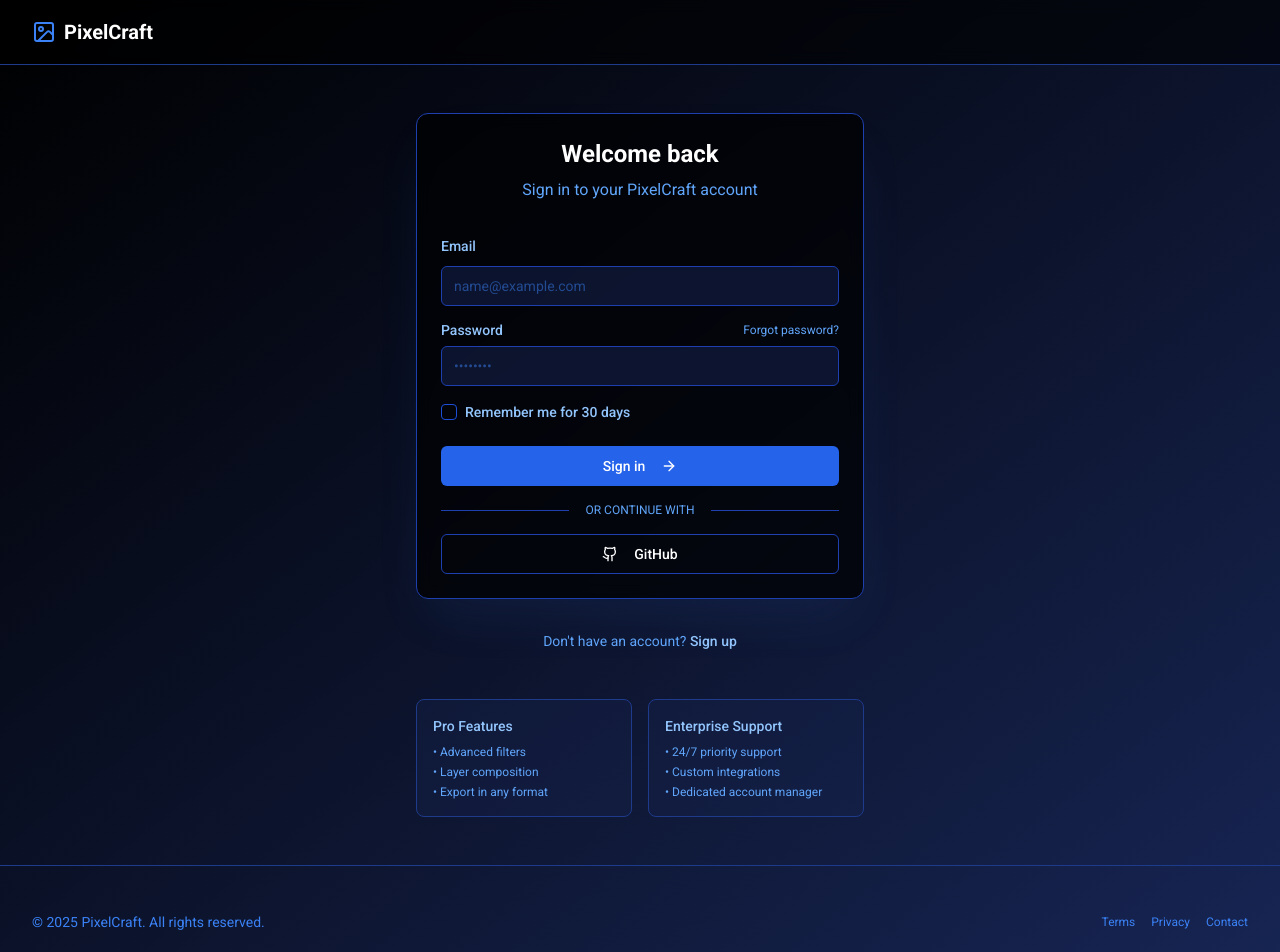
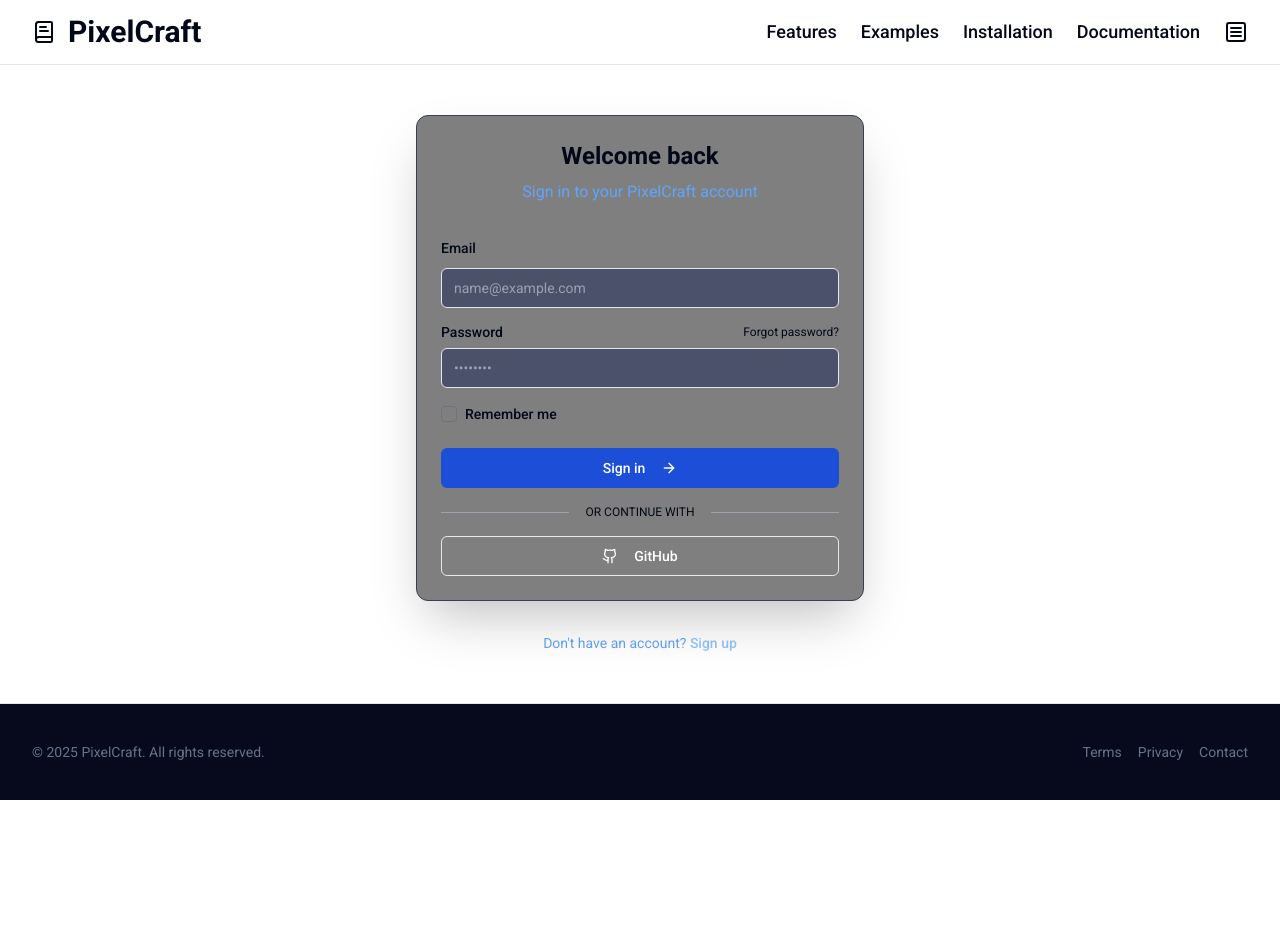
Before and after one commit to Aditay-Singh06/pixcel-craft, a Next.js app in the folder frontend/: page /main/login in a window 1280 px wide. Shown: the top 952 px of the page. After the commit the page ends 800 px from the top, so only its background shows below. Built offline with nearby package versions, Linux system fonts and the light colour scheme.

Commit message:
add footer component with links to terms, privacy, and contact

```diff
--- /dev/null
+++ b/frontend/components/Footer.jsx
@@ -0,0 +1,36 @@
+import React from 'react'
+import Link from "next/link";
+
+const Footer = () => {
+  return (
+    <footer className="w-full border-t py-6 md:py-0  bg-[#07091C]">
+    <div className="container flex flex-col items-center justify-between gap-4 md:h-24 md:flex-row ">
+      <p className="text-center text-sm leading-loose text-muted-foreground md:text-left">
+        © {new Date().getFullYear()} PixelCraft. All rights reserved.
+      </p>
+      <div className="flex gap-4">
+        <Link
+          href="/terms"
+          className="text-sm text-muted-foreground hover:underline"
+        >
+          Terms
+        </Link>
+        <Link
+          href="/privacy"
+          className="text-sm text-muted-foreground hover:underline"
+        >
+          Privacy
+        </Link>
+        <Link
+          href="/main/contact"
+          className="text-sm text-muted-foreground hover:underline"
+        >
+          Contact
+        </Link>
+      </div>
+    </div>
+  </footer>
+  )
+}
+
+export default Footer;
--- a/frontend/components/Hero-Section.jsx
+++ b/frontend/components/Hero-Section.jsx
@@ -34,7 +34,7 @@
             duration: 0.3,
             delay: 0.8,
           }}
-          className="relative z-10 mx-auto max-w-xl py-4 text-center text-lg font-normal text-neutral-600 dark:text-neutral-400"
+          className="relative z-10 mx-auto max-w-xl  text-center text-lg font-normal text-neutral-600 dark:text-neutral-400"
         >
           A lightweight, high-performance library for image
           manipulation, optimization, and effects in your React applications.
--- a/frontend/components/Navbar.jsx
+++ b/frontend/components/Navbar.jsx
@@ -18,7 +18,9 @@
         <div className="flex items-center gap-3">
           {/* <Image className="h-6 w-6" /> */}
           <BookText />
-          <span className="text-3xl font-bold">PixelCraft</span>
+
+            <span className="text-3xl font-bold"><Link href="/">PixelCraft</Link></span>
+
         </div>
         <nav className="hidden md:flex gap-6">
           <Link
@@ -44,14 +46,27 @@
           </Link>
 
           <DropdownMenu>
-            <DropdownMenuTrigger className='text-lg font-medium hover:text-primary'><SquareMenu /></DropdownMenuTrigger>
+            <DropdownMenuTrigger className="text-lg font-medium hover:text-primary">
+              <SquareMenu />
+            </DropdownMenuTrigger>
             <DropdownMenuContent>
               <DropdownMenuLabel>More</DropdownMenuLabel>
               <DropdownMenuSeparator />
-              <DropdownMenuItem><Link href={"/profile"}>Profile</Link></DropdownMenuItem>
-              <DropdownMenuItem><Link href={"/main/login"}>Login</Link></DropdownMenuItem>
-              <DropdownMenuItem><Link href={"/main/about"}>About Us</Link></DropdownMenuItem>
-              <DropdownMenuItem><Link href={"/main/contact"}>Contact Us</Link></DropdownMenuItem>
+              <DropdownMenuItem>
+                <Link href={"/profile"}>Profile</Link>
+              </DropdownMenuItem>
+              <DropdownMenuItem>
+                <Link href={"/main/login"}>Login</Link>
+              </DropdownMenuItem>
+              <DropdownMenuItem>
+                <Link href={"/main/signup"}>Signup</Link>
+              </DropdownMenuItem>
+              <DropdownMenuItem>
+                <Link href={"/main/about"}>About Us</Link>
+              </DropdownMenuItem>
+              <DropdownMenuItem>
+                <Link href={"/main/contact"}>Contact Us</Link>
+              </DropdownMenuItem>
             </DropdownMenuContent>
           </DropdownMenu>
         </nav>
--- a/frontend/components/ui/FlipWordDemo.jsx
+++ b/frontend/components/ui/FlipWordDemo.jsx
@@ -7,13 +7,11 @@
 
   return (
     <div className="h-[10rem] flex justify-center items-center px-4">
-      <div className="text-5xl mx-auto font-normal text-neutral-600 dark:text-neutral-400">
-        <FlipWords words={words} />
-        Image Utilities with <br />{" "}
-        <div className="mt-3">
-
-          <Cover> PixelCraft</Cover>
-        </div>
+      <div className="text-5xl mx-auto font-normal text-neutral-600 dark:text-neutral-400 m-2">
+        <FlipWords words={words} /><br />
+        Image Utilities with
+          <Cover className=''> PixelCraft</Cover>
+        <div></div>
       </div>
     </div>
   );
--- a/frontend/src/app/main/login/page.jsx
+++ b/frontend/src/app/main/login/page.jsx
@@ -7,6 +7,8 @@
 import { Input } from "@/components/ui/input"
 import { Label } from "@/components/ui/label"
 import { Checkbox } from "@/components/ui/checkbox"
+import Navbar from "../../../../components/Navbar"
+import Footer from "../../../../components/Footer"
 
 export default function LoginPage() {
   const [email, setEmail] = useState("")
@@ -20,30 +22,23 @@
   }
 
   return (
-    <div className="flex min-h-screen flex-col bg-gradient-to-br from-black to-blue-950">
+    <div className="flex min-h-screen flex-col bg-gradient-to-br">
       {/* Header */}
-      <header className="sticky top-0 z-50 w-full border-b border-blue-900 bg-black/80 backdrop-blur supports-[backdrop-filter]:bg-black/60">
-        <div className="container flex h-16 items-center justify-between">
-          <Link href="/" className="flex items-center gap-2">
-            <Image className="h-6 w-6 text-blue-500" />
-            <span className="text-xl font-bold text-white">PixelCraft</span>
-          </Link>
-        </div>
-      </header>
+      <Navbar/>
 
       <main className="flex flex-1 items-center justify-center px-4 py-12">
         <div className="w-full max-w-md space-y-8">
           {/* Login Card */}
-          <div className="rounded-xl border border-blue-800 bg-black/70 p-6 shadow-2xl shadow-blue-500/10 backdrop-blur">
+          <div className="rounded-xl border border-gray-700 bg-black/50 p-6 shadow-2xl backdrop-blur">
             <div className="mb-8 text-center">
-              <h1 className="text-2xl font-bold text-white">Welcome back</h1>
+              <h1 className="text-2xl font-bold text-white-500">Welcome back</h1>
               <p className="mt-2 text-blue-400">Sign in to your PixelCraft account</p>
             </div>
 
             <form onSubmit={handleSubmit} className="space-y-6">
               <div className="space-y-4">
                 <div className="space-y-2">
-                  <Label htmlFor="email" className="text-blue-300">
+                  <Label htmlFor="email" className="text-white-300">
                     Email
                   </Label>
                   <Input
@@ -53,16 +48,16 @@
                     value={email}
                     onChange={(e) => setEmail(e.target.value)}
                     required
-                    className="border-blue-800 bg-blue-950/50 text-white placeholder:text-blue-500/50 focus:border-blue-500 focus:ring-blue-500"
+                    className="border-white-800 bg-blue-950/50 text-white placeholder:text-white-500/50 focus:border-blue-500 focus:ring-blue-500"
                   />
                 </div>
 
                 <div className="space-y-2">
                   <div className="flex items-center justify-between">
-                    <Label htmlFor="password" className="text-blue-300">
+                    <Label htmlFor="password" className="text-white-500">
                       Password
                     </Label>
-                    <Link href="/forgot-password" className="text-xs text-blue-400 hover:text-blue-300">
+                    <Link href="/forgot-password" className="text-xs text-white-400 hover:text-blue-600">
                       Forgot password?
                     </Link>
                   </div>
@@ -73,7 +68,7 @@
                     value={password}
                     onChange={(e) => setPassword(e.target.value)}
                     required
-                    className="border-blue-800 bg-blue-950/50 text-white placeholder:text-blue-500/50 focus:border-blue-500 focus:ring-blue-500"
+                    className="border-white-800 bg-blue-950/50 text-white placeholder:text-white-500/50 focus:border-blue-300 focus:ring-blue-500"
                   />
                 </div>
 
@@ -82,30 +77,30 @@
                     id="remember"
                     checked={rememberMe}
                     onCheckedChange={setRememberMe}
-                    className="border-blue-700 data-[state=checked]:bg-blue-600 data-[state=checked]:text-white"
+                    className="border-gray-500 data-[state=checked]:bg-blue-600 data-[state=checked]:text-white hover:border-white"
                   />
-                  <Label htmlFor="remember" className="text-sm text-blue-300">
-                    Remember me for 30 days
+                  <Label htmlFor="remember" className="text-sm text-white-300">
+                    Remember me
                   </Label>
                 </div>
               </div>
 
               <div className="space-y-4">
-                <Button type="submit" className="w-full bg-blue-600 text-white hover:bg-blue-700">
+                <Button type="submit" className="w-full bg-blue-700 text-white hover:bg-blue-700">
                   Sign in
                   <ArrowRight className="ml-2 h-4 w-4" />
                 </Button>
 
                 <div className="relative flex items-center">
-                  <div className="flex-grow border-t border-blue-800"></div>
-                  <span className="mx-4 flex-shrink text-xs text-blue-400">OR CONTINUE WITH</span>
-                  <div className="flex-grow border-t border-blue-800"></div>
+                  <div className="flex-grow border-t border-gray-400"></div>
+                  <span className="mx-4 flex-shrink text-xs text-white-400">OR CONTINUE WITH</span>
+                  <div className="flex-grow border-t border-gray-400"></div>
                 </div>
 
                 <Button
                   type="button"
                   variant="outline"
-                  className="w-full border-blue-800 bg-transparent text-white hover:bg-blue-900/50"
+                  className="w-full border-white-300 bg-transparent text-white hover:bg-blue-900/50"
                   onClick={() => console.log("GitHub login")}
                 >
                   <Github className="mr-2 h-4 w-4" />
@@ -116,7 +111,7 @@
           </div>
 
           {/* Sign up link */}
-          <div className="text-center text-sm text-blue-400">
+          <div className="text-center text-sm text-blue-400 ">
             Don't have an account?{" "}
             <Link href="/register" className="font-medium text-blue-300 hover:text-white">
               Sign up
@@ -124,7 +119,7 @@
           </div>
 
           {/* Features */}
-          <div className="grid grid-cols-2 gap-4 pt-4">
+          {/* <div className="grid grid-cols-2 gap-4 pt-4">
             <div className="rounded-lg border border-blue-900 bg-blue-950/30 p-4">
               <h3 className="mb-2 text-sm font-medium text-blue-300">Pro Features</h3>
               <ul className="space-y-1 text-xs text-blue-400">
@@ -141,29 +136,12 @@
                 <li>• Dedicated account manager</li>
               </ul>
             </div>
-          </div>
+          </div> */}
         </div>
       </main>
 
       {/* Footer */}
-      <footer className="border-t border-blue-900 py-6">
-        <div className="container flex flex-col items-center justify-between gap-4 md:h-16 md:flex-row">
-          <p className="text-center text-sm text-blue-500 md:text-left">
-            © {new Date().getFullYear()} PixelCraft. All rights reserved.
-          </p>
-          <div className="flex gap-4">
-            <Link href="#" className="text-xs text-blue-500 hover:text-blue-400">
-              Terms
-            </Link>
-            <Link href="#" className="text-xs text-blue-500 hover:text-blue-400">
-              Privacy
-            </Link>
-            <Link href="#" className="text-xs text-blue-500 hover:text-blue-400">
-              Contact
-            </Link>
-          </div>
-        </div>
-      </footer>
+     <Footer/>
     </div>
   )
 }
--- a/frontend/src/app/page.jsx
+++ b/frontend/src/app/page.jsx
@@ -1,4 +1,4 @@
-import Link from "next/link";
+
 import { Github, ArrowRight } from "lucide-react";
 import Navbar from "../../components/Navbar";
 import { FeaturesSectionDemo } from "../../components/FeatureSectionDemo";
@@ -7,6 +7,7 @@
 import Installation from "../../components/Installation";
 import { Spotlight } from "../../components/ui/spotlight-new";
 import Documentation from "../../components/Documentation";
+import Footer from "../../components/Footer";
 
 
 export default function Home() {
@@ -17,8 +18,8 @@
         <Navbar />
       </div>
       <main className="flex-1">
-        <section id="hero-section mt-20">
-          <Spotlight/>
+        <section className="w-full" id=" hero-section mt-20">
+          {/* <Spotlight/> */}
           <HeroSectionOne />
         </section>
 
@@ -83,33 +84,7 @@
       </main>
 
       {/* Footer */}
-      <footer className="w-full border-t py-6 md:py-0 bg-[#03050F] bg-[#07091C]">
-        <div className="container flex flex-col items-center justify-between gap-4 md:h-24 md:flex-row ">
-          <p className="text-center text-sm leading-loose text-muted-foreground md:text-left">
-            © {new Date().getFullYear()} PixelCraft. All rights reserved.
-          </p>
-          <div className="flex gap-4">
-            <Link
-              href="/terms"
-              className="text-sm text-muted-foreground hover:underline"
-            >
-              Terms
-            </Link>
-            <Link
-              href="/privacy"
-              className="text-sm text-muted-foreground hover:underline"
-            >
-              Privacy
-            </Link>
-            <Link
-              href="/main/contact"
-              className="text-sm text-muted-foreground hover:underline"
-            >
-              Contact
-            </Link>
-          </div>
-        </div>
-      </footer>
+      <Footer/>
     </div>
   );
 }
```
Also changed, not shown: frontend/src/app/main/about/page.jsx (+10 -7 lines), frontend/src/app/main/contact/page.jsx (+7 -20 lines), frontend/src/app/main/signup/page.jsx (+7 -21 lines).
